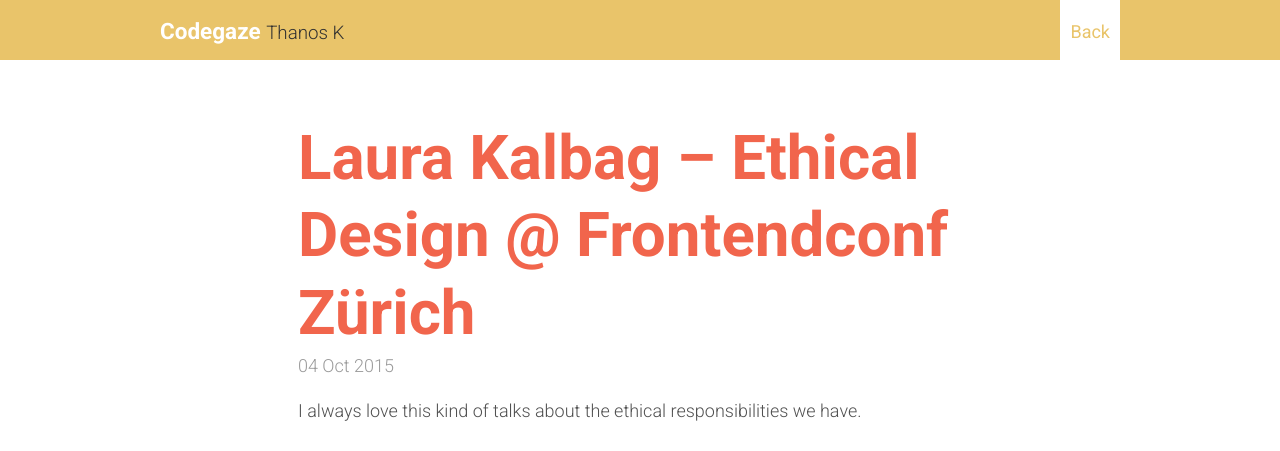
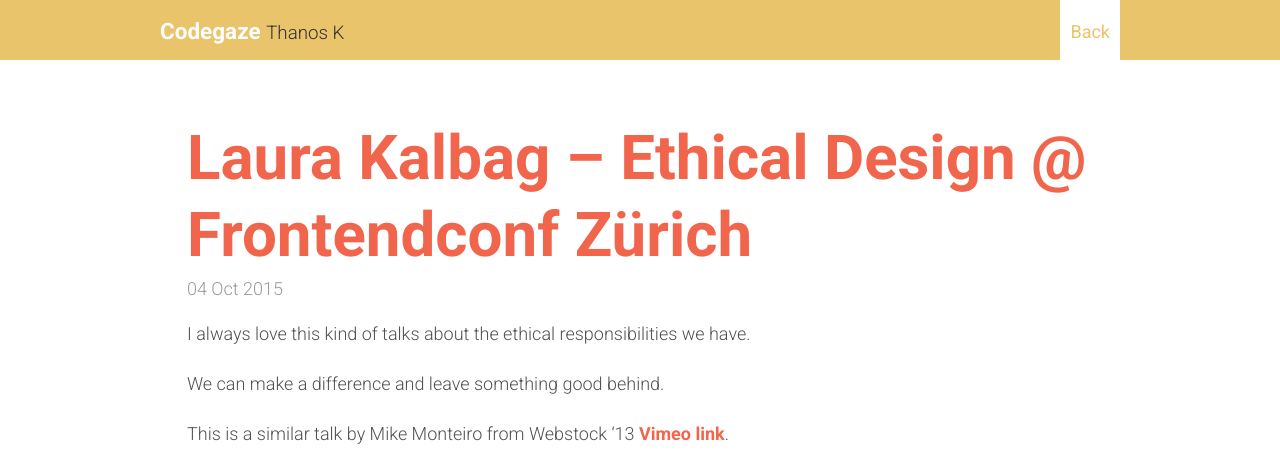
Before and after one commit to codegaze/codegaze.github.io, a Jekyll site: the page built from _posts/2015-10-04-Ethical-Design-Laura-Kalbag.md, in a window 1280 px wide. Shown: the top 451 px of the page. Built offline with Jekyll 4.4.1, drawn with Linux system fonts in a browser that asks for light colours; nearby versions of some CDN libraries; comment, search, counter and statistics services are not loaded; a style sheet for code colours, icons or effects is not loaded.

Commit message:
Update _posts.scss

```diff
--- a/_sass/_posts.scss
+++ b/_sass/_posts.scss
@@ -5,7 +5,7 @@
 
 .page,
 .post {
-  max-width: 38em;
+  max-width: 970px;
   margin-left: auto;
   margin-right: auto;
   margin-bottom: 4em;
```
